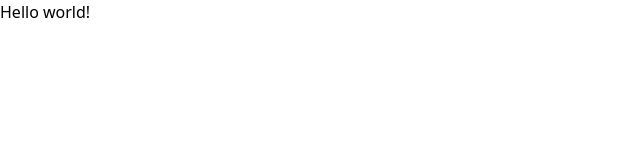
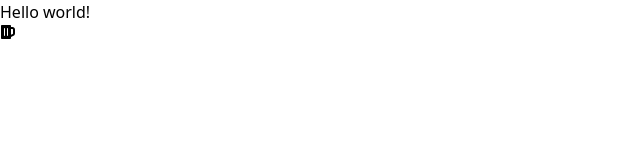
Before and after one commit to XxWexX5/portfolio, a React (Vite) app: page / in a window 1280 px wide. Shown: the top 160 px of the page, without its empty margins (0-640 px from the left). Built offline with nearby package versions, Linux system fonts and the light colour scheme.

Commit message:
[ FEATURE ] Adding react-icons.

```diff
--- a/package.json
+++ b/package.json
@@ -12,7 +12,8 @@
   },
   "dependencies": {
     "react": "^18.3.1",
-    "react-dom": "^18.3.1"
+    "react-dom": "^18.3.1",
+    "react-icons": "^5.3.0"
   },
   "devDependencies": {
     "@eslint/js": "^9.9.0",
--- a/src/App.tsx
+++ b/src/App.tsx
@@ -1,8 +1,14 @@
-import "./style/index.css";
+import { FaBeer } from "react-icons/fa";
 
 function App() {
   return (
-    <h1 className="text-3xl font-bold underline text-red-500">Hello world!</h1>
+    <>
+      <h1 className="text-3xl font-bold underline text-red-500">
+        Hello world!
+      </h1>
+
+      <FaBeer />
+    </>
   );
 }
 
--- a/src/main.tsx
+++ b/src/main.tsx
@@ -1,6 +1,8 @@
 import { StrictMode } from "react";
 import { createRoot } from "react-dom/client";
 import App from "./App.tsx";
+
+import "./style/index.css";
 
 createRoot(document.getElementById("root")!).render(
   <StrictMode>
```
Also changed, not shown: 1 other file (tests, documents, lock files or other folders).
